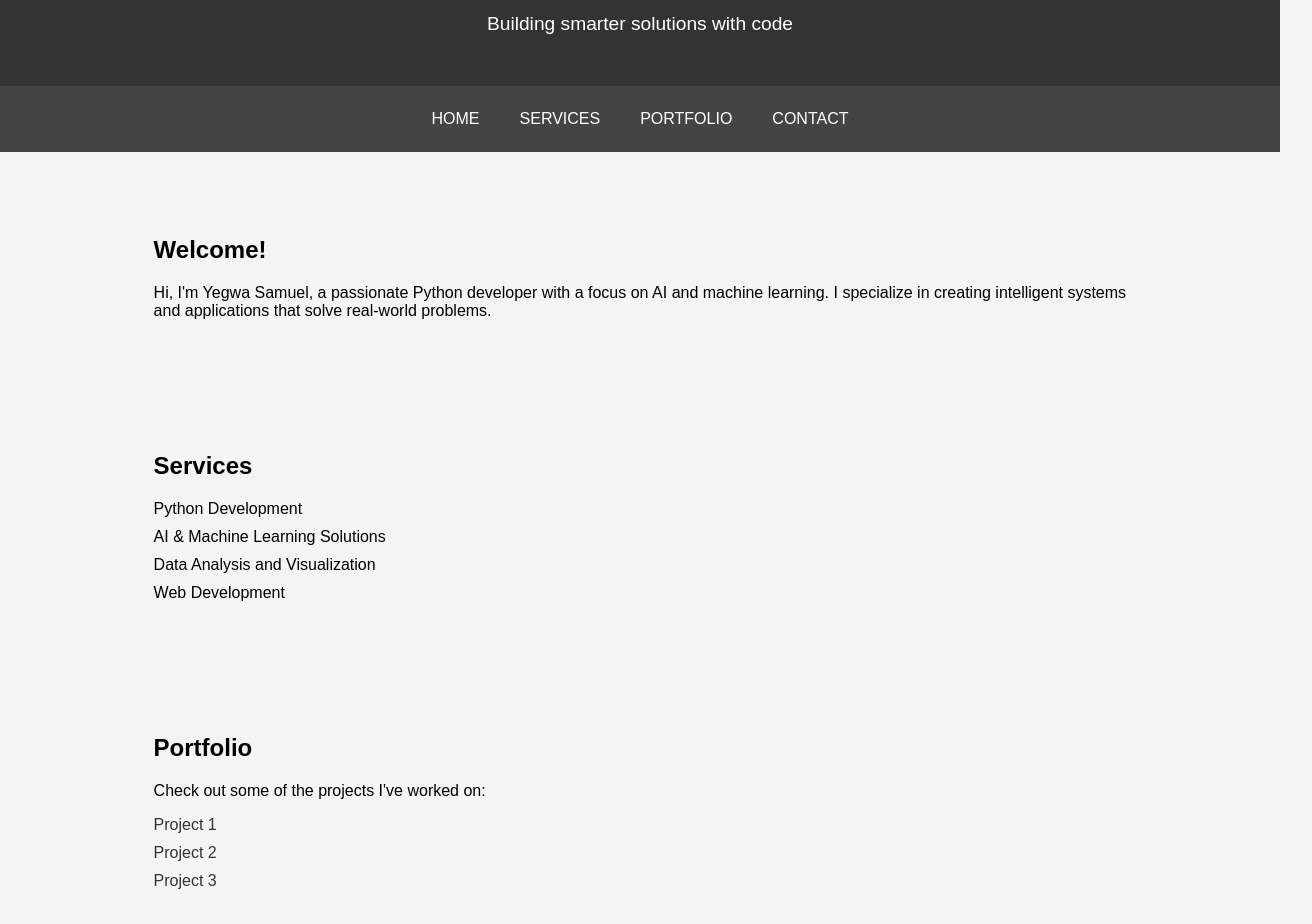
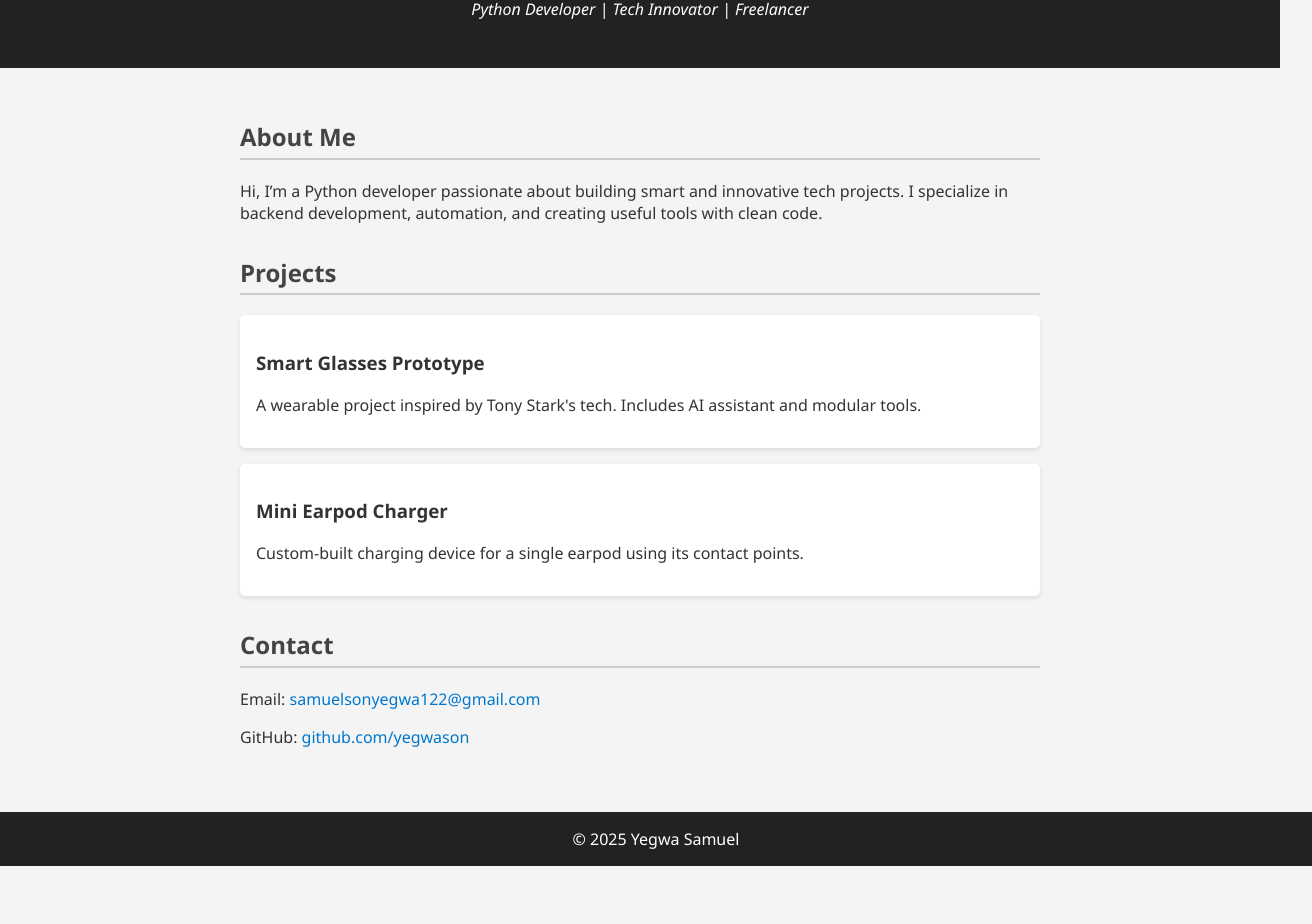
Before and after one commit to yegwason/Yegwa-samuel-website, a plain HTML site: page index.html in a window 1280 px wide. Shown: the part 93-1017 px from the top of the page, 1312 px wide, since content can reach past the window. After the commit the page ends 959 px from the top, so only its background shows below. Drawn offline with Linux system fonts and the light colour scheme.

Commit message:
Update index.html

```diff
--- a/index.html
+++ b/index.html
@@ -1,131 +1,99 @@
 <!DOCTYPE html>
 <html lang="en">
 <head>
-    <meta charset="UTF-8">
-    <meta name="viewport" content="width=device-width, initial-scale=1.0">
-    <title>Yegwa Samuel - Python Developer</title>
+  <meta charset="UTF-8" />
+  <meta name="viewport" content="width=device-width, initial-scale=1.0"/>
+  <title>Yegwa Samuel - Freelance Developer</title>
   <style>
     body {
-            font-family: Arial, sans-serif;
       margin: 0;
-            padding: 0;
+      font-family: 'Segoe UI', Tahoma, Geneva, Verdana, sans-serif;
       background-color: #f4f4f4;
+      color: #333;
     }
     header {
-            background-color: #333;
+      background-color: #222;
       color: white;
+      padding: 2rem 1rem;
       text-align: center;
-            padding: 2rem;
     }
     header h1 {
       margin: 0;
-            font-size: 3rem;
+      font-size: 2rem;
     }
     header p {
-            font-size: 1.2rem;
-        }
-        nav {
-            display: flex;
-            justify-content: center;
-            background-color: #444;
-            padding: 10px 0;
-        }
-        nav a {
-            color: white;
-            padding: 14px 20px;
-            text-decoration: none;
-            text-transform: uppercase;
-        }
-        nav a:hover {
-            background-color: #ddd;
-            color: black;
-        }
-        section {
-            padding: 2rem;
-            margin: 2rem 0;
+      font-style: italic;
     }
     .container {
-            width: 80%;
-            margin: 0 auto;
+      padding: 2rem 1rem;
+      max-width: 800px;
+      margin: auto;
+    }
+    .section {
+      margin-bottom: 2rem;
+    }
+    .section h2 {
+      color: #444;
+      border-bottom: 2px solid #ccc;
+      padding-bottom: 0.3rem;
+    }
+    .project {
+      background-color: white;
+      padding: 1rem;
+      margin-top: 1rem;
+      border-radius: 5px;
+      box-shadow: 0 2px 5px rgba(0,0,0,0.1);
     }
     footer {
-            background-color: #333;
-            color: white;
       text-align: center;
       padding: 1rem;
-        }
-        ul {
-            list-style-type: none;
-            padding: 0;
-        }
-        ul li {
-            margin-bottom: 10px;
+      background-color: #222;
+      color: white;
+      position: relative;
+      bottom: 0;
+      width: 100%;
     }
     a {
-            color: #333;
+      color: #0077cc;
       text-decoration: none;
-        }
-        a:hover {
-            text-decoration: underline;
     }
   </style>
 </head>
 <body>
-
   <header>
-    <h1>Yegwa Samuel - Python Developer</h1>
-    <p>Building smarter solutions with code</p>
+    <h1>Yegwa Samuel</h1>
+    <p>Python Developer | Tech Innovator | Freelancer</p>
   </header>
 
-<nav>
-    <a href="#home">Home</a>
-    <a href="#services">Services</a>
-    <a href="#portfolio">Portfolio</a>
-    <a href="#contact">Contact</a>
-</nav>
+  <div class="container">
+    <section class="section">
+      <h2>About Me</h2>
+      <p>
+        Hi, I’m a Python developer passionate about building smart and innovative tech projects. I specialize in backend development, automation, and creating useful tools with clean code.
+      </p>
+    </section>
 
-<section id="home">
-    <div class="container">
-        <h2>Welcome!</h2>
-        <p>Hi, I'm Yegwa Samuel, a passionate Python developer with a focus on AI and machine learning. I specialize in creating intelligent systems and applications that solve real-world problems.</p>
+    <section class="section">
+      <h2>Projects</h2>
+      <div class="project">
+        <h3>Smart Glasses Prototype</h3>
+        <p>A wearable project inspired by Tony Stark's tech. Includes AI assistant and modular tools.</p>
+      </div>
+      <div class="project">
+        <h3>Mini Earpod Charger</h3>
+        <p>Custom-built charging device for a single earpod using its contact points.</p>
       </div>
     </section>
 
-<section id="services">
-    <div class="container">
-        <h2>Services</h2>
-        <ul>
-            <li>Python Development</li>
-            <li>AI & Machine Learning Solutions</li>
-            <li>Data Analysis and Visualization</li>
-            <li>Web Development</li>
-        </ul>
+    <section class="section">
+      <h2>Contact</h2>
+      <p>Email: <a href="mailto:samuelsonyegwa122@gmail.com">samuelsonyegwa122@gmail.com</a></p>
+      <p>GitHub: <a href="https://github.com/yegwason" target="_blank">github.com/yegwason</a></p>
+    </section>
   </div>
-</section>
-
-<section id="portfolio">
-    <div class="container">
-        <h2>Portfolio</h2>
-        <p>Check out some of the projects I've worked on:</p>
-        <ul>
-            <li><a href="https://github.com/yourusername/project1">Project 1</a></li>
-            <li><a href="https://github.com/yourusername/project2">Project 2</a></li>
-            <li><a href="https://github.com/yourusername/project3">Project 3</a></li>
-        </ul>
-    </div>
-</section>
-
-<section id="contact">
-    <div class="container">
-        <h2>Contact</h2>
-        <p>If you'd like to work with me or discuss a project, feel free to reach out!</p>
-        <p>Email: <a href="mailto:samuelsonyegwa122@gmail.com">samuelsonyegwa122@gmail.com</a></p>
-    </div>
-</section>
 
   <footer>
-    <p>&copy; 2025 Yegwa Samuel. All Rights Reserved.</p>
+    &copy; 2025 Yegwa Samuel
   </footer>
-
 </body>
 </html>
```
Lines whose indentation alone changed are shown as unchanged.
